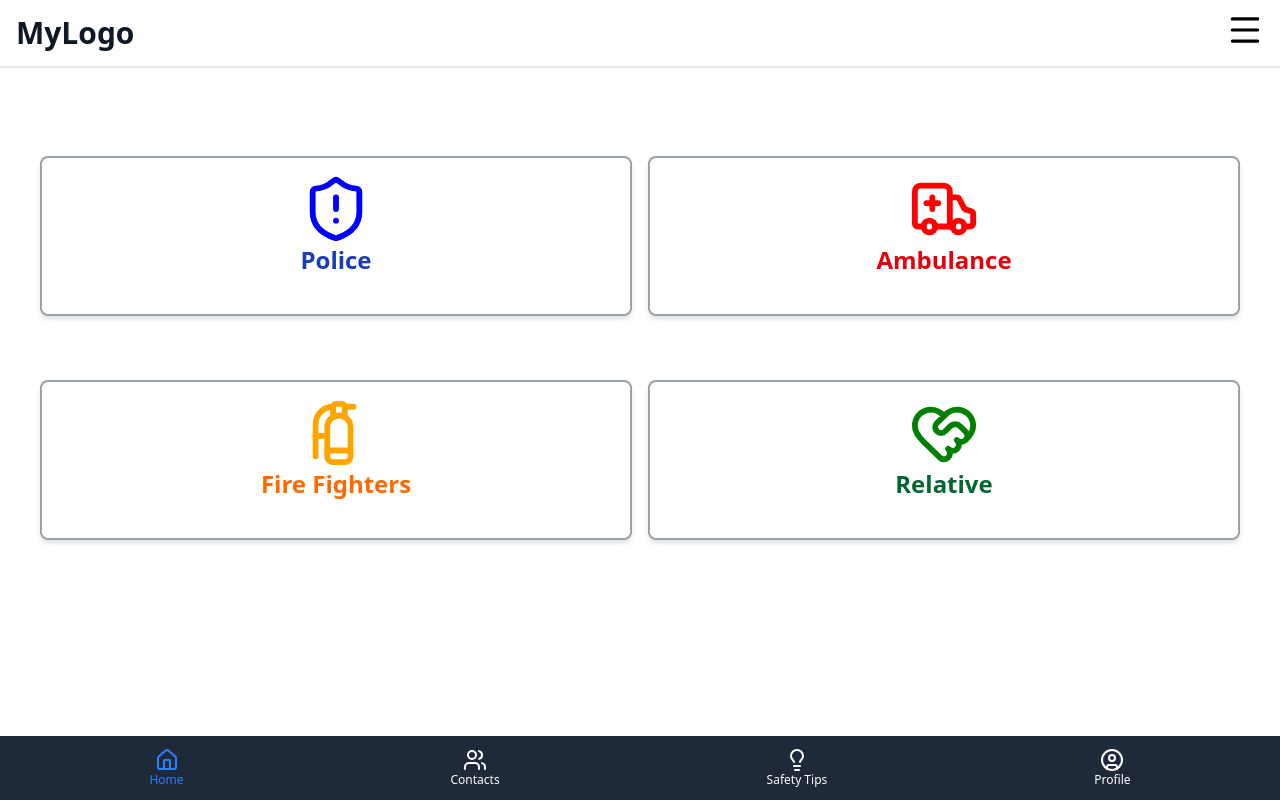
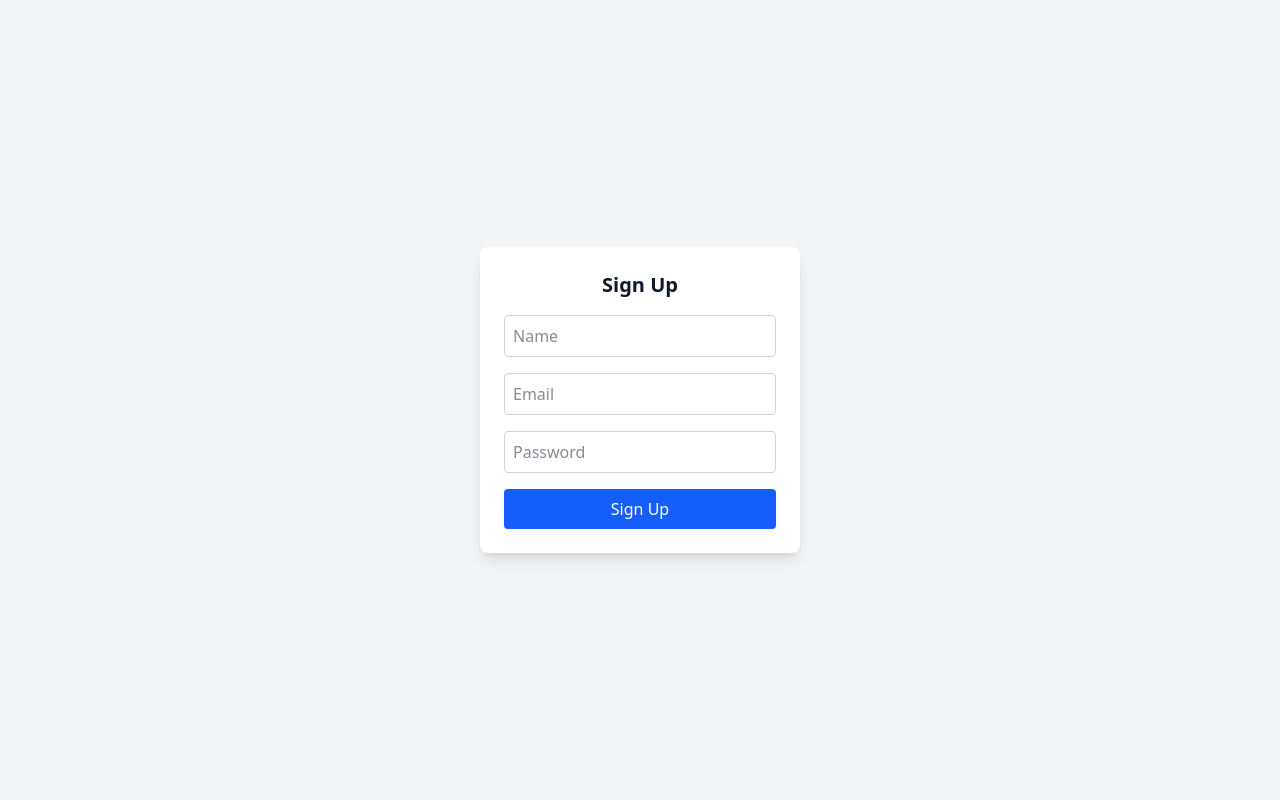
Before and after one commit to Mr-Ossom/EmergencyResponseAppUI, a React (Vite) app: page / in a window 1280 px wide. Built offline with nearby package versions, Linux system fonts and the light colour scheme.

Commit message:
SignupPage

```diff
--- a/src/App.jsx
+++ b/src/App.jsx
@@ -8,12 +8,16 @@ import RelativePage from './Components/RelativePage'
 import Contacts from './Components/Contacts'
 import TipsPage from './Components/TipsPage'
 import ProfilePage from './Components/ProfilePage'
+import SignUp from './Components/SignUp'
 
 const App = () => {
+  const [isSignedUp, setIsSignedUp] = React.useState(false);
+
   return (
     <HashRouter>
     <Routes>
-      <Route path='/' element={<Home />} />
+      <Route path="/" element={isSignedUp ? <Navigate to="/home" /> : <SignUp setIsSignedUp={setIsSignedUp} />} />
+      <Route path='/home' element={<Home />} />
       <Route path='/contacts' element={<Contacts />} />
       <Route path='/tips' element={<TipsPage />} />
       <Route path='/profile' element={<ProfilePage />} />
@@ -21,6 +25,7 @@ const App = () => {
       <Route path='/ambulance' element={<AmbulancePage />} />
       <Route path='/firefighters' element={<FireFightersPage />} />
       <Route path='/relative' element={<RelativePage />} />
+      <Route path="/signup" element={<SignUp />} />
     </Routes>
 
     </HashRouter>
--- a/src/Components/NavBar/BottomNav.jsx
+++ b/src/Components/NavBar/BottomNav.jsx
@@ -16,7 +16,7 @@ const BottomNav = () => {
   return (
     <section className="w-screen fixed bottom-0 h-16 px-4 bg-gray-800 flex justify-around items-center">
 
-      <button onClick={() => navigate("/")} className={navClass("/")}>
+      <button onClick={() => navigate("/home")} className={navClass("/")}>
         <House />
         <p className="text-xs">Home</p>
       </button>
--- /dev/null
+++ b/src/Components/SignUp.jsx
@@ -0,0 +1,70 @@
+import React, { useState } from "react";
+import { useNavigate } from "react-router-dom";
+
+const SignUp = ({ setIsSignedUp }) => {
+  const navigate = useNavigate();
+  const [form, setForm] = useState({ name: "", email: "", password: "" });
+
+  const handleChange = (e) => {
+    setForm({ ...form, [e.target.name]: e.target.value });
+  };
+
+  const handleSubmit = (e) => {
+    e.preventDefault();
+
+    // TODO: send form to backend
+    // If successful:
+    if (setIsSignedUp) setIsSignedUp(true); // update parent state
+    navigate("/home"); // redirect to Home page
+  };
+
+  return (
+    <div className="min-h-screen flex items-center justify-center bg-gray-100 dark:bg-gray-900">
+      <form
+        onSubmit={handleSubmit}
+        className="bg-white dark:bg-gray-800 p-6 rounded-lg shadow-lg w-80 space-y-4"
+      >
+        <h1 className="text-xl font-semibold text-center text-gray-900 dark:text-white">
+          Sign Up
+        </h1>
+
+        <input
+          type="text"
+          name="name"
+          placeholder="Name"
+          value={form.name}
+          onChange={handleChange}
+          className="w-full p-2 rounded border border-gray-300 dark:border-gray-600 bg-white dark:bg-gray-700 text-gray-900 dark:text-white"
+          required
+        />
+        <input
+          type="email"
+          name="email"
+          placeholder="Email"
+          value={form.email}
+          onChange={handleChange}
+          className="w-full p-2 rounded border border-gray-300 dark:border-gray-600 bg-white dark:bg-gray-700 text-gray-900 dark:text-white"
+          required
+        />
+        <input
+          type="password"
+          name="password"
+          placeholder="Password"
+          value={form.password}
+          onChange={handleChange}
+          className="w-full p-2 rounded border border-gray-300 dark:border-gray-600 bg-white dark:bg-gray-700 text-gray-900 dark:text-white"
+          required
+        />
+
+        <button
+          type="submit"
+          className="w-full bg-blue-600 hover:bg-blue-700 text-white p-2 rounded transition"
+        >
+          Sign Up
+        </button>
+      </form>
+    </div>
+  );
+};
+
+export default SignUp;
```
